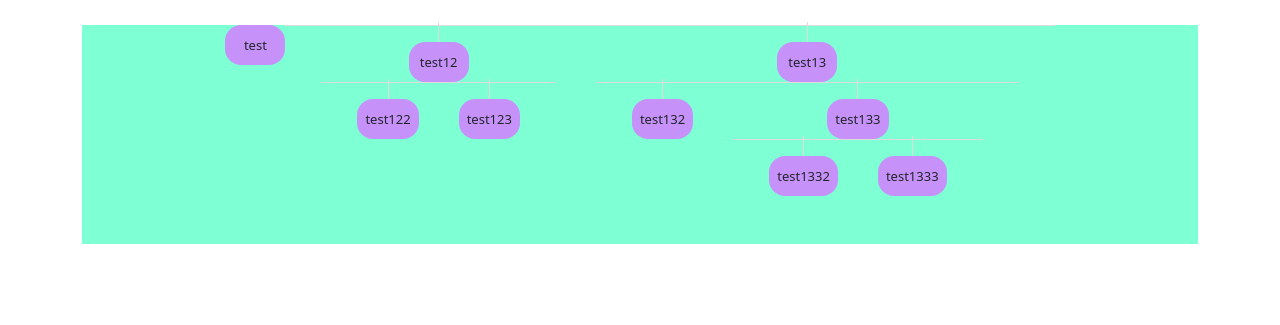
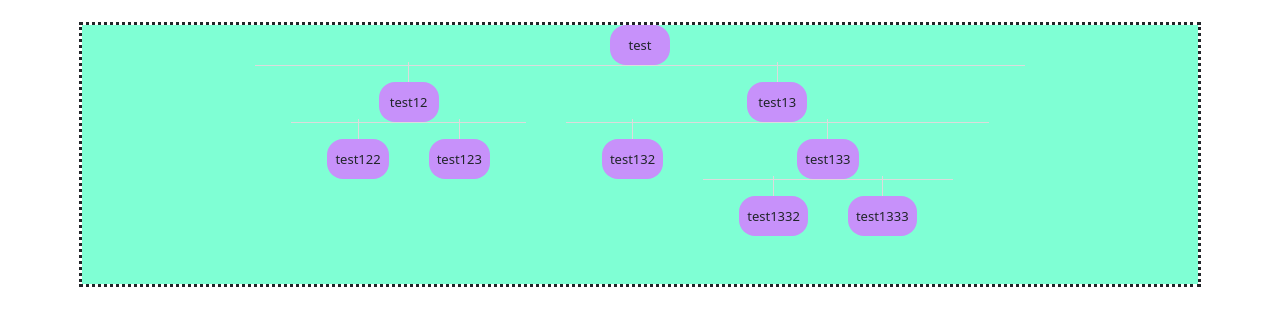
Before and after one commit to cmcnamara15/Binary-Tree-UI, a website: page index.html in a window 1280 px wide. Shown: the part 53-378 px from the top of the page. Drawn offline with nearby package versions, Linux system fonts and the light colour scheme.

Commit message:
Add style and fix flex-direction of root/tree element

```diff
--- a/style.css
+++ b/style.css
@@ -2,7 +2,10 @@
     margin-top: 30px;
     display: flex;
     justify-content: center;
+    flex-direction: column;
     background-color: aquamarine;
+    align-items: center;
+    outline-style: dotted;
 }
 
 .title {
@@ -35,6 +38,7 @@
     background-color: rgb(199, 145, 250);
     border-radius: 16px;
     min-width: 60px;
+    max-width: max-content;
     padding: 4px 8px;
     font-size: 13px;
     line-height: 32px;
@@ -53,7 +57,6 @@
     border-top: 1px solid #dcdcdc;
 }
 
-
 /* .node__bottom-line {
     height: 20px;
     width: 1px;
```
